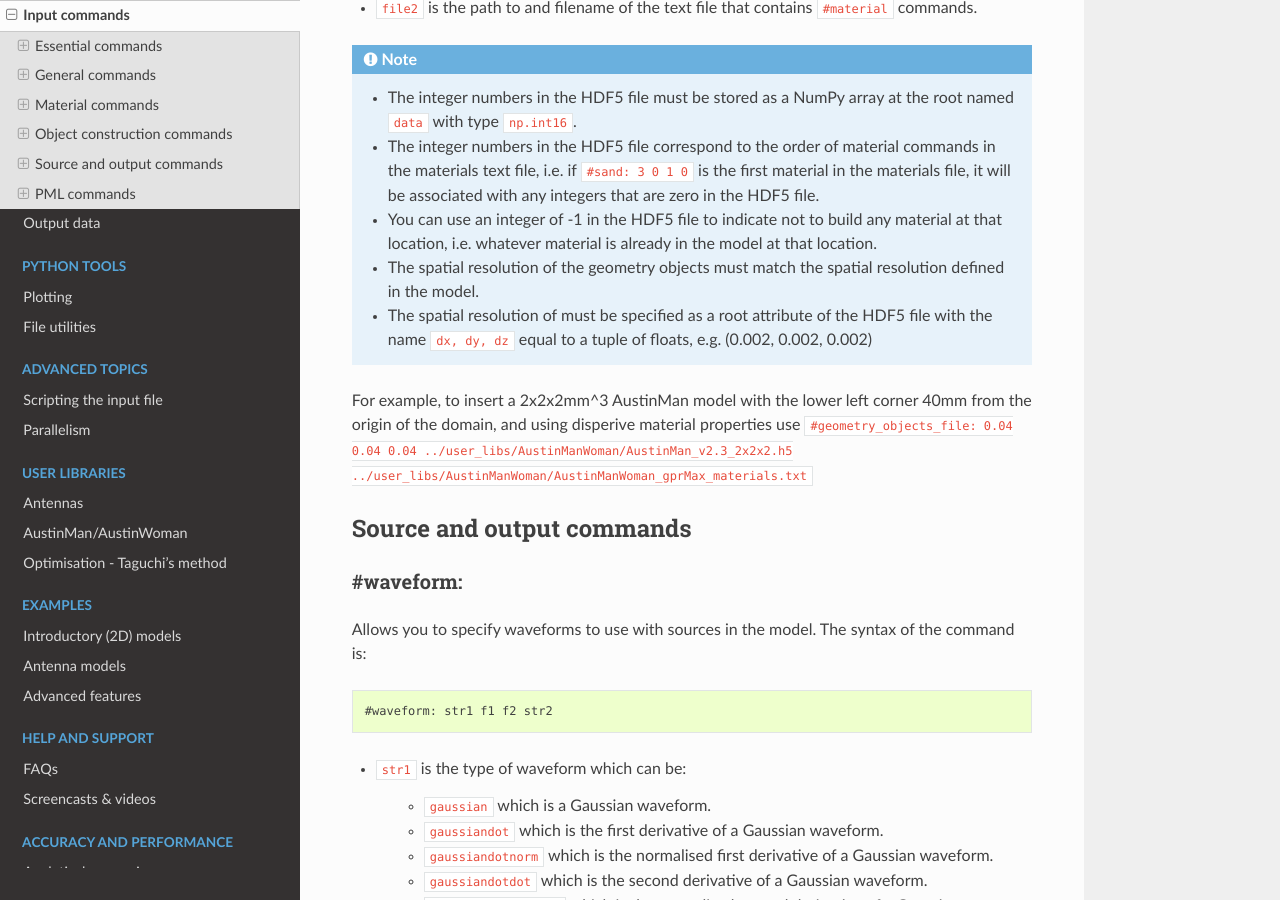
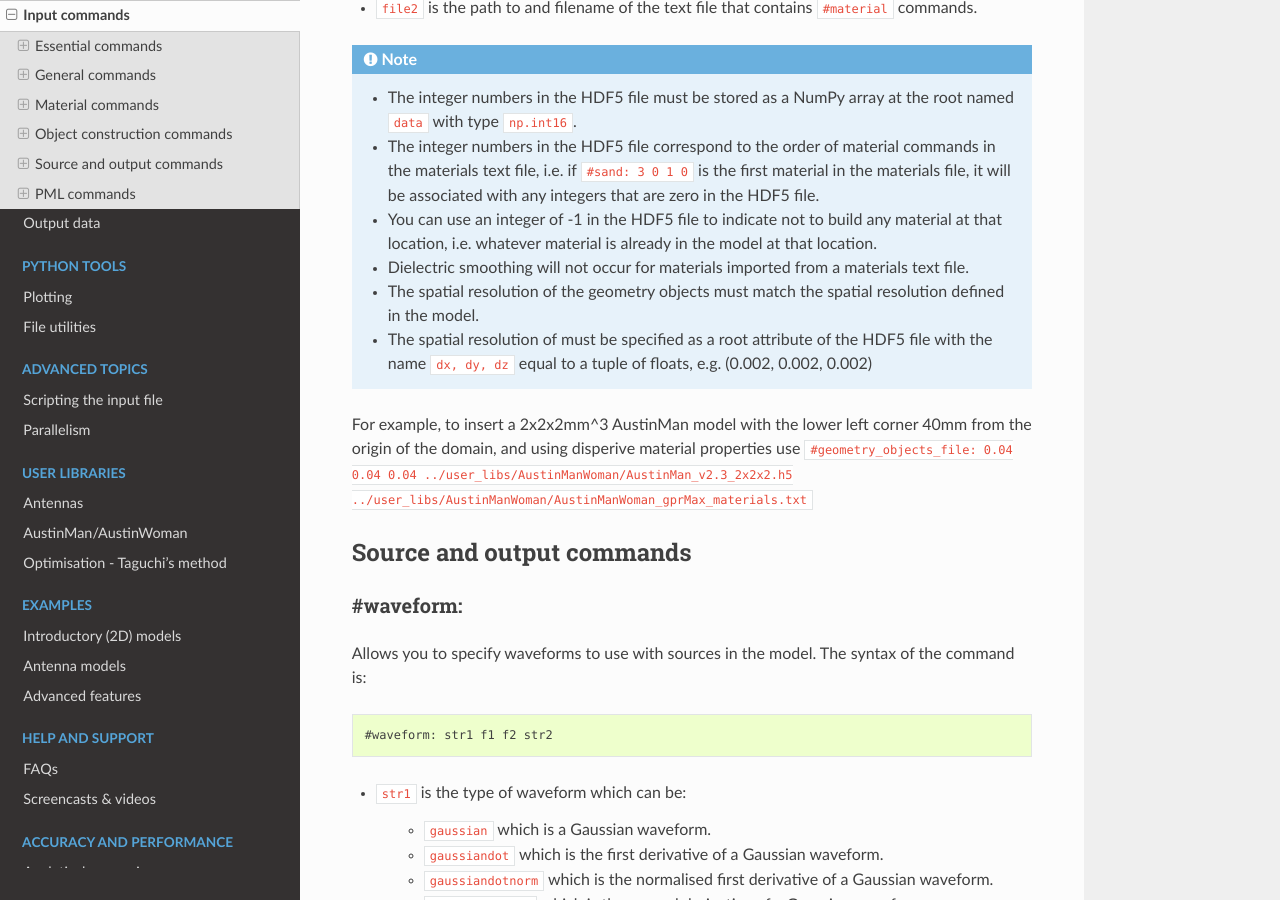
Before and after one commit to gprMax/gprMax, a Sphinx documentation site: the page built from docs/source/input.rst, in a window 1280 px wide and 900 px high, scrolled down 18091 px. Built offline with Sphinx 7.4.7 and the Read the Docs theme 2.0.0, drawn with Linux system fonts in a browser that asks for light colours.

Commit message:
Note on dielectric smoothing for geometry objects command.

```diff
--- a/docs/source/input.rst
+++ b/docs/source/input.rst
@@ -611,6 +611,7 @@ Allows you to insert pre-defined geometry into a model. The geometry is specifie
     * The integer numbers in the HDF5 file must be stored as a NumPy array at the root named ``data`` with type ``np.int16``.
     * The integer numbers in the HDF5 file correspond to the order of material commands in the materials text file, i.e. if ``#sand: 3 0 1 0`` is the first material in the materials file, it will be associated with any integers that are zero in the HDF5 file.
     * You can use an integer of -1 in the HDF5 file to indicate not to build any material at that location, i.e. whatever material is already in the model at that location.
+    * Dielectric smoothing will not occur for materials imported from a materials text file.
     * The spatial resolution of the geometry objects must match the spatial resolution defined in the model.
     * The spatial resolution of must be specified as a root attribute of the HDF5 file with the name ``dx, dy, dz`` equal to a tuple of floats, e.g. (0.002, 0.002, 0.002)
 
```
